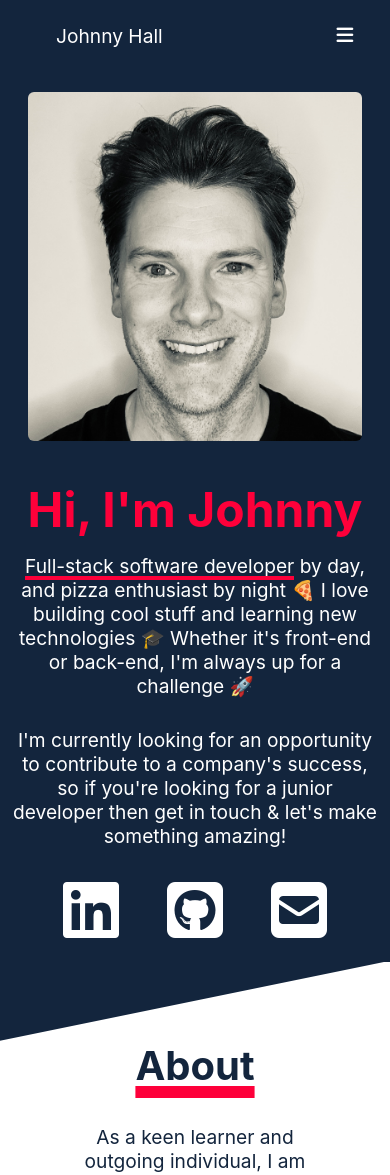
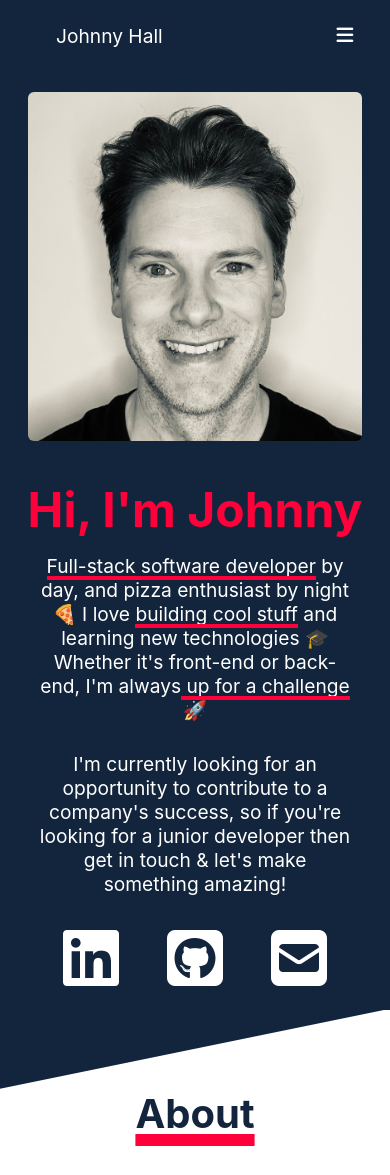
Before and after one commit to jbhall4291/portfolio, a React (Create React App) app: page / in a window 390 px wide. Shown: the top 1175 px of the page. Built offline with nearby package versions, Linux system fonts and the light colour scheme.

Commit message:
styling changes

```diff
--- a/src/components/Hero/Hero.css
+++ b/src/components/Hero/Hero.css
@@ -8,7 +8,7 @@
 @media screen and (max-width: 968px) {
   .Hero {
     padding-top: 20px;
-  padding-bottom: 20px;
+    padding-bottom: 20px;
   }
 }
 
@@ -58,14 +58,19 @@
   border-radius: 6px;
 }
 
-@media screen and (max-width: 968px) {
-
-}
-
 .Hero__div--text-container {
   flex: 1;
   font-size: 1.2rem;
   margin: auto 0;
+}
+
+@media screen and (max-width: 968px) {
+  .Hero__div--text-container {
+    display: flex;
+    flex-direction: column;
+
+    align-items: center;
+  }
 }
 
 .Hero h1 {
@@ -97,7 +102,7 @@
 
 @media screen and (max-width: 968px) {
   .Hero p {
-    width: 100%;
+    width: 85%;
   }
 }
 
@@ -142,7 +147,6 @@
 
 .Hero a {
   color: white;
-
 }
 
 .Hero i {
```
